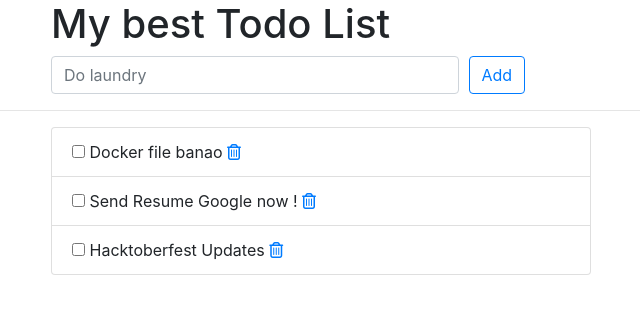
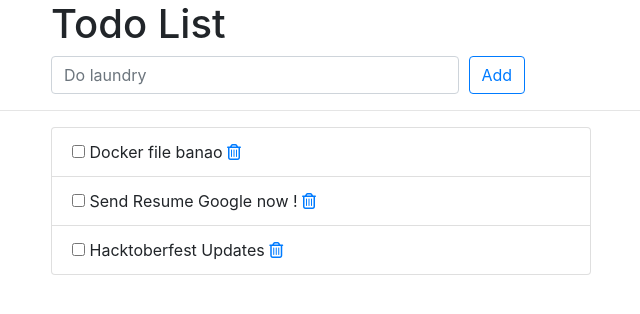
Before and after one commit to Divija133/ci-cd-jenkins, a Django app: page /todos/ in a window 1280 px wide. Shown: the top 314 px of the page, without its empty margins (224-864 px from the left). Run offline with Django 3.2, Linux system fonts and the light colour scheme; data comes from the database, SQL or seed files in the repository; some libraries are stand-ins or nearby versions.

Commit message:
index html file changed

```diff
--- a/todos/templates/todos/index.html
+++ b/todos/templates/todos/index.html
@@ -12,7 +12,7 @@
     <div class="offset-md-2 col-lg-9">
       <div class="page-header">
         <h1>
-          My best Todo List
+          Todo List
         </h1>
       </div>
     </div>
```
